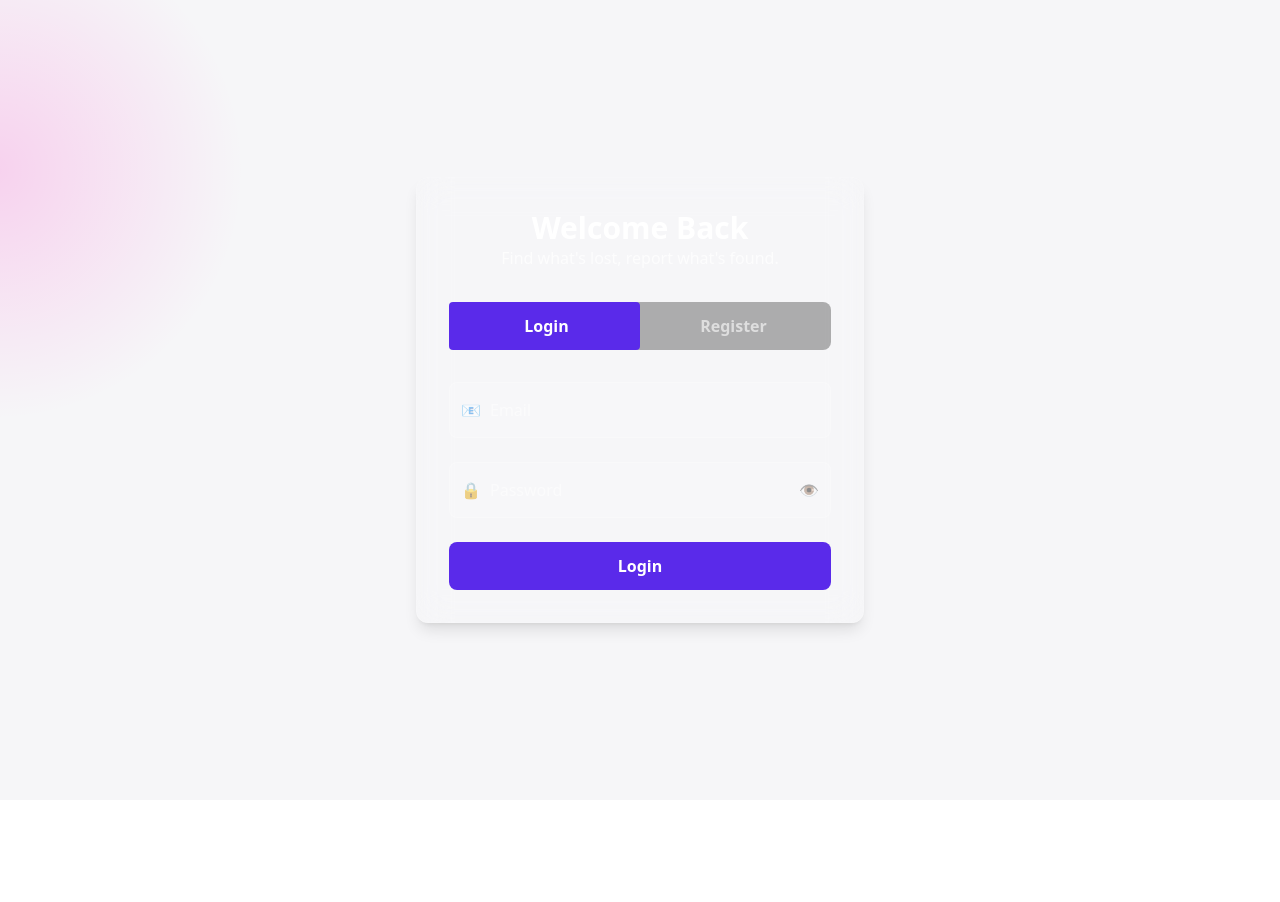
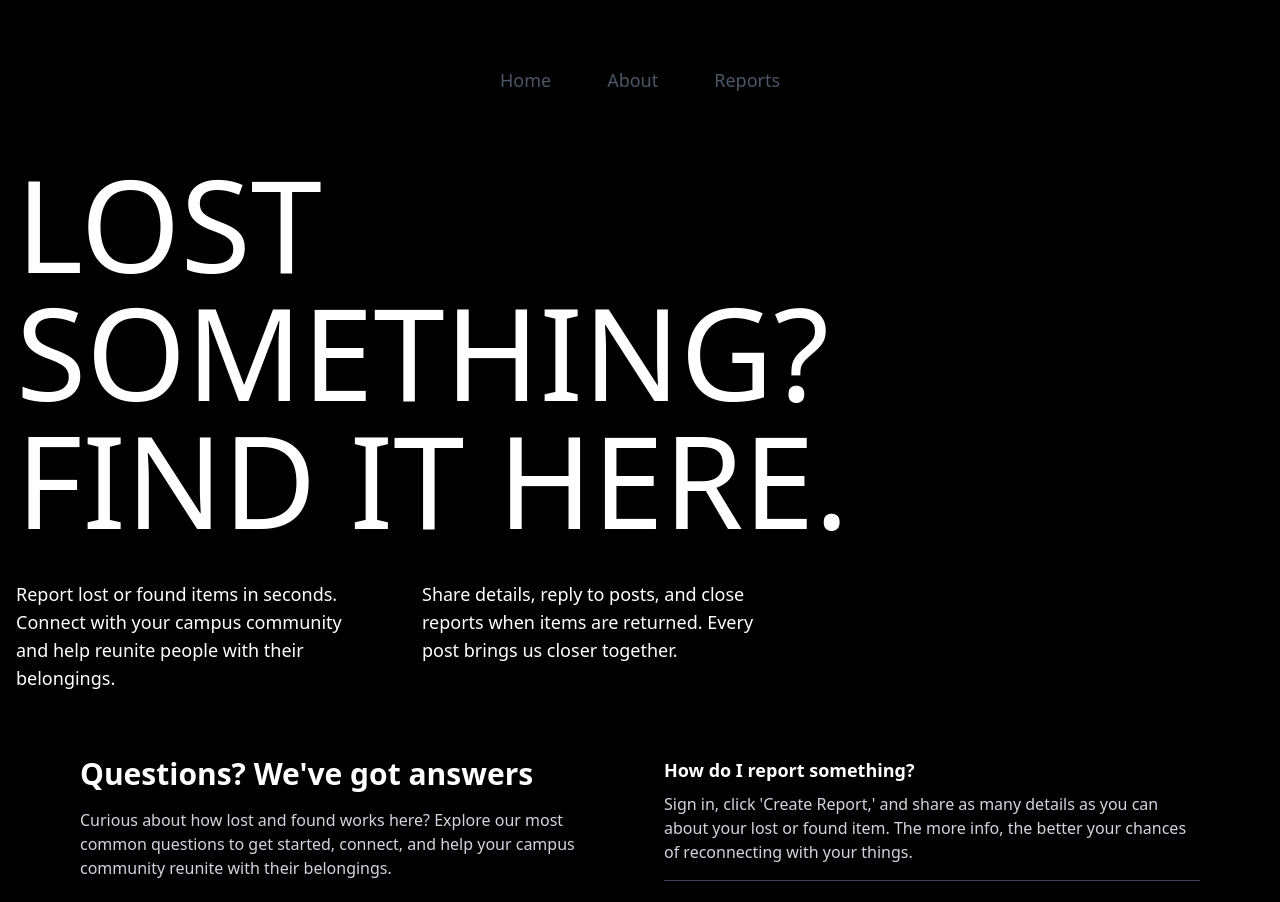
Before and after one commit to Google-Developers-Group-IIITDMK/DevelopersArch-track_back, a React (Vite) app in the folder Frontend/: page /about in a window 1280 px wide. Shown: the top 902 px of the page. Before the commit the page ends 800 px from the top, so only its background shows below. Built offline with nearby package versions, Linux system fonts and the light colour scheme.

Commit message:
add routes and cors issue resolved

```diff
--- a/Frontend/package.json
+++ b/Frontend/package.json
@@ -13,6 +13,7 @@
     "@tailwindcss/vite": "^4.1.13",
     "react": "^19.1.1",
     "react-dom": "^19.1.1",
+    "react-router-dom": "^7.9.2",
     "tailwindcss": "^4.1.13"
   },
   "devDependencies": {
--- a/Frontend/src/App.jsx
+++ b/Frontend/src/App.jsx
@@ -1,12 +1,21 @@
 import React from "react";
+import { BrowserRouter, Routes, Route } from "react-router-dom";
 import HomePage from "./pages/HomePage";
 import AboutPage from "./pages/AboutPage";
 import AuthPage from "./pages/AuthPages";
+import ReportPage from "./pages/ReportPage";
 
 const App = () => {
   return (
     <div>
-      <AuthPage />
+      <BrowserRouter>
+        <Routes>
+          <Route path="/" element={<HomePage/>} />
+          <Route path="/about" element={<AboutPage/>} />
+          <Route path="/auth" element={<AuthPage/>} />
+          <Route path="/reports" element={<ReportPage/>} />
+        </Routes>
+      </BrowserRouter>
     </div>
   );
 };
--- a/Frontend/src/pages/AboutPage.jsx
+++ b/Frontend/src/pages/AboutPage.jsx
@@ -1,3 +1,5 @@
+import { Link } from "react-router-dom";
+
 export default function AboutPage() {
   const faqs = [
     {
@@ -30,25 +32,19 @@ export default function AboutPage() {
             href="#"
             className="relative text-lg text-gray-600 px-5 py-2 mx-2 transition-all duration-500 hover:text-cyan-400"
           >
-            Home
+            <Link to="/">Home</Link>
           </a>
           <a
             href="#"
             className="relative text-lg text-gray-600 px-5 py-2 mx-2 transition-all duration-500 hover:text-cyan-400"
           >
-            About
+            <Link to="/about">About</Link>
           </a>
           <a
             href="#"
             className="relative text-lg text-gray-600 px-5 py-2 mx-2 transition-all duration-500 hover:text-cyan-400"
           >
-            Products
-          </a>
-          <a
-            href="#"
-            className="relative text-lg text-gray-600 px-5 py-2 mx-2 transition-all duration-500 hover:text-cyan-400"
-          >
-            Contact
+            <Link to="/reports">Reports</Link>
           </a>
         </nav>
       </div>
@@ -89,7 +85,7 @@ export default function AboutPage() {
               community reunite with their belongings.
             </p>
             <button className="bg-red-600 hover:bg-red-700 text-white px-6 py-3 rounded font-medium">
-              Get started
+              <Link to="/auth">Get Started</Link>
             </button>
           </div>
 
--- a/Frontend/src/pages/HomePage.jsx
+++ b/Frontend/src/pages/HomePage.jsx
@@ -1,3 +1,5 @@
+import { Link } from "react-router-dom";
+
 export default function HomePage() {
   return (
     <div className="bg-[#000000] font-body text-slate-300 flex flex-col min-h-screen">
@@ -7,25 +9,19 @@ export default function HomePage() {
             href="#"
             className="relative text-lg text-gray-600 px-5 py-2 mx-2 transition-all duration-500 hover:text-cyan-400"
           >
-            Home
+            <Link to="/">Home</Link>
           </a>
           <a
             href="#"
             className="relative text-lg text-gray-600 px-5 py-2 mx-2 transition-all duration-500 hover:text-cyan-400"
           >
-            About
+            <Link to="/about">About</Link>
           </a>
           <a
             href="#"
             className="relative text-lg text-gray-600 px-5 py-2 mx-2 transition-all duration-500 hover:text-cyan-400"
           >
-            Products
-          </a>
-          <a
-            href="#"
-            className="relative text-lg text-gray-600 px-5 py-2 mx-2 transition-all duration-500 hover:text-cyan-400"
-          >
-            Contact
+            <Link to="/reports">Reports</Link>
           </a>
         </nav>
       </header>
@@ -42,7 +38,7 @@ export default function HomePage() {
             href="#"
             className="inline-block px-10 py-4 rounded-lg bg-teal-500/20 text-white text-lg font-bold leading-normal tracking-wide shadow-lg hover:bg-teal-400/30 focus:outline-none focus:ring-4 focus:ring-teal-500/50 transition-all duration-300 border border-teal-500/50 [box-shadow:0_0_5px_#38bdf8,0_0_10px_#38bdf8,0_0_15px_#818cf8,0_0_20px_#818cf8]"
           >
-            Get Started
+            <Link to="/auth">Get Started</Link>
           </a>
         </div>
       </main>
--- /dev/null
+++ b/Frontend/src/pages/ReportPage.jsx
@@ -0,0 +1,12 @@
+import React from 'react'
+import { Link } from "react-router-dom";
+
+const ReportPage = () => {
+  return (
+    <div>
+
+    </div>
+  )
+}
+
+export default ReportPage
```
Also changed, not shown: 1 other file (tests, documents, lock files or other folders).
